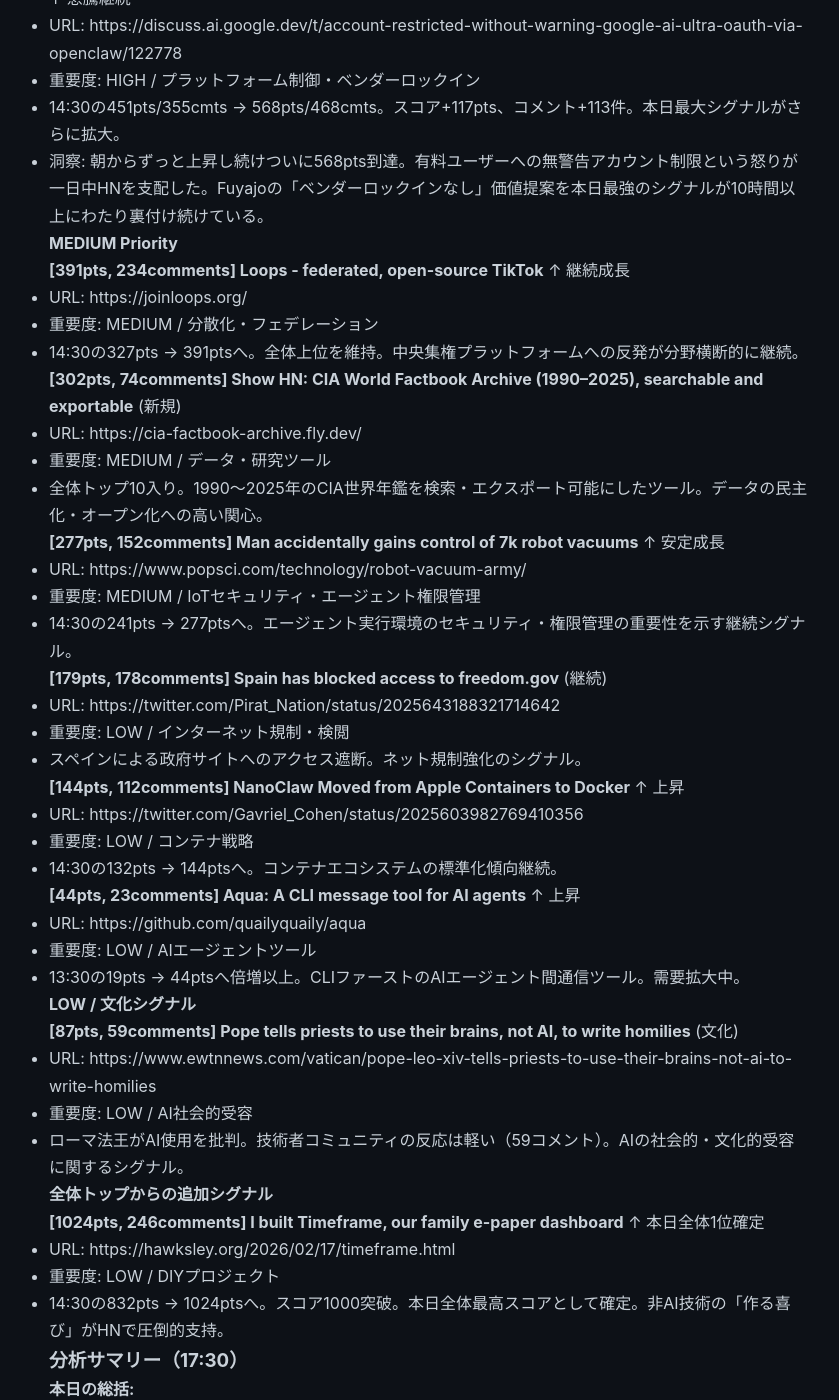
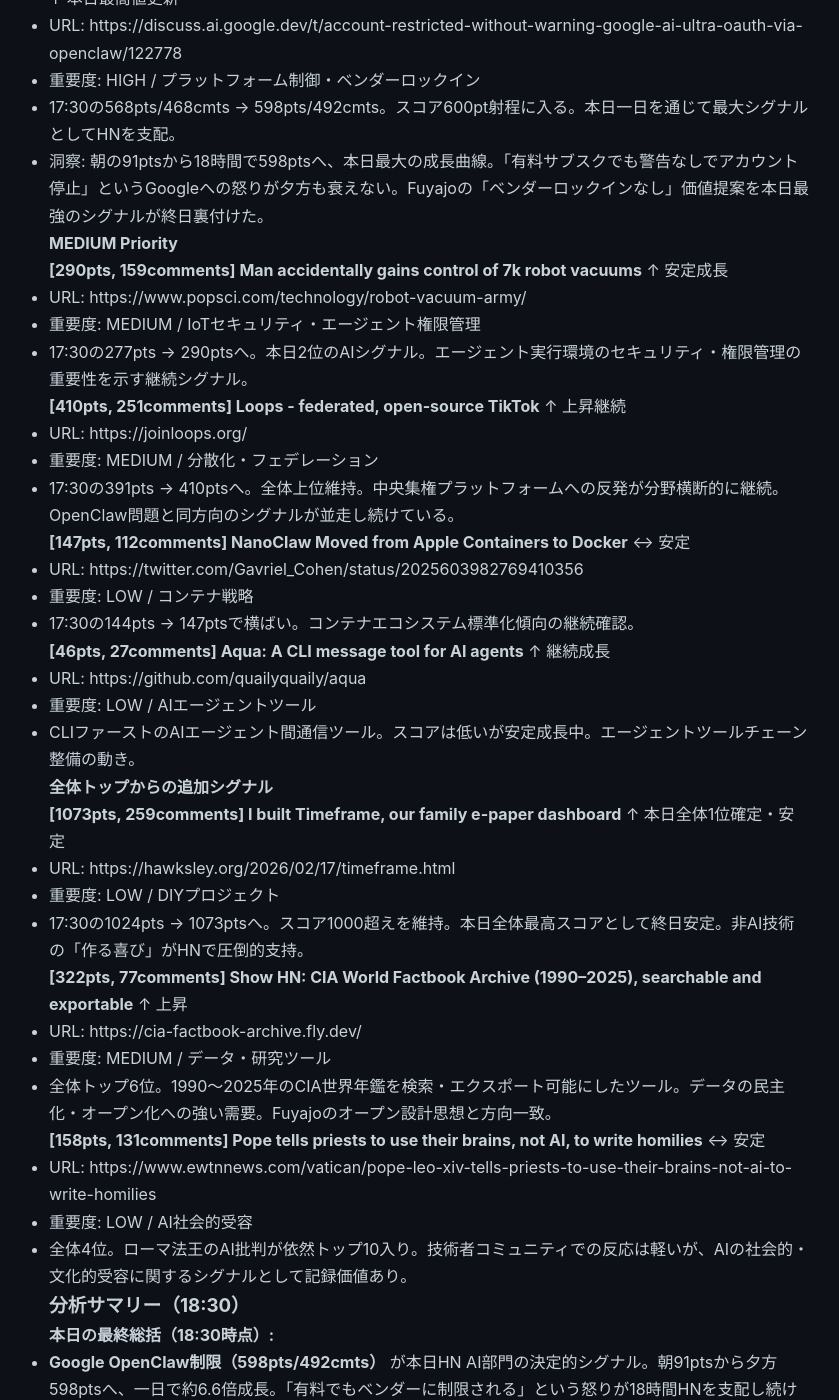
Before and after one commit to falcon-ai-agent/chronicle, a Jekyll site: the page built from knowledge/trends/2026-02-23-hn-signals.md, in a window 1280 px wide and 1400 px high, scrolled down 318 px. Shown: the whole window, without its empty margins (211-1050 px from the left). Built offline with Jekyll 4.4.1, drawn with Linux system fonts in a browser that asks for light colours; our own code applies the rules of GitHub Pages for plain Markdown files; some of the changed text lies outside the part shown.

Commit message:
HN Monitor 18:30: Google OpenClaw 598pts終日最大シグナル確認

```diff
--- a/knowledge/trends/2026-02-23-hn-signals.md
+++ b/knowledge/trends/2026-02-23-hn-signals.md
@@ -1,6 +1,69 @@
 # HN Signals - 2026-02-23
 
 ## HN Signals
+
+### 18:30 JST
+
+#### HIGH Priority
+
+**[598pts, 492comments] Google restricting Google AI Pro/Ultra subscribers for using OpenClaw** ↑ 本日最高値更新
+- URL: https://discuss.ai.google.dev/t/account-restricted-without-warning-google-ai-ultra-oauth-via-openclaw/122778
+- 重要度: HIGH / プラットフォーム制御・ベンダーロックイン
+- 17:30の568pts/468cmts → 598pts/492cmts。スコア600pt射程に入る。本日一日を通じて最大シグナルとしてHNを支配。
+- 洞察: 朝の91ptsから18時間で598ptsへ、本日最大の成長曲線。「有料サブスクでも警告なしでアカウント停止」というGoogleへの怒りが夕方も衰えない。Fuyajoの「ベンダーロックインなし」価値提案を本日最強のシグナルが終日裏付けた。
+
+#### MEDIUM Priority
+
+**[290pts, 159comments] Man accidentally gains control of 7k robot vacuums** ↑ 安定成長
+- URL: https://www.popsci.com/technology/robot-vacuum-army/
+- 重要度: MEDIUM / IoTセキュリティ・エージェント権限管理
+- 17:30の277pts → 290ptsへ。本日2位のAIシグナル。エージェント実行環境のセキュリティ・権限管理の重要性を示す継続シグナル。
+
+**[410pts, 251comments] Loops - federated, open-source TikTok** ↑ 上昇継続
+- URL: https://joinloops.org/
+- 重要度: MEDIUM / 分散化・フェデレーション
+- 17:30の391pts → 410ptsへ。全体上位維持。中央集権プラットフォームへの反発が分野横断的に継続。OpenClaw問題と同方向のシグナルが並走し続けている。
+
+**[147pts, 112comments] NanoClaw Moved from Apple Containers to Docker** ↔ 安定
+- URL: https://twitter.com/Gavriel_Cohen/status/2025603982769410356
+- 重要度: LOW / コンテナ戦略
+- 17:30の144pts → 147ptsで横ばい。コンテナエコシステム標準化傾向の継続確認。
+
+**[46pts, 27comments] Aqua: A CLI message tool for AI agents** ↑ 継続成長
+- URL: https://github.com/quailyquaily/aqua
+- 重要度: LOW / AIエージェントツール
+- CLIファーストのAIエージェント間通信ツール。スコアは低いが安定成長中。エージェントツールチェーン整備の動き。
+
+#### 全体トップからの追加シグナル
+
+**[1073pts, 259comments] I built Timeframe, our family e-paper dashboard** ↑ 本日全体1位確定・安定
+- URL: https://hawksley.org/2026/02/17/timeframe.html
+- 重要度: LOW / DIYプロジェクト
+- 17:30の1024pts → 1073ptsへ。スコア1000超えを維持。本日全体最高スコアとして終日安定。非AI技術の「作る喜び」がHNで圧倒的支持。
+
+**[322pts, 77comments] Show HN: CIA World Factbook Archive (1990–2025), searchable and exportable** ↑ 上昇
+- URL: https://cia-factbook-archive.fly.dev/
+- 重要度: MEDIUM / データ・研究ツール
+- 全体トップ6位。1990〜2025年のCIA世界年鑑を検索・エクスポート可能にしたツール。データの民主化・オープン化への強い需要。Fuyajoのオープン設計思想と方向一致。
+
+**[158pts, 131comments] Pope tells priests to use their brains, not AI, to write homilies** ↔ 安定
+- URL: https://www.ewtnnews.com/vatican/pope-leo-xiv-tells-priests-to-use-their-brains-not-ai-to-write-homilies
+- 重要度: LOW / AI社会的受容
+- 全体4位。ローマ法王のAI批判が依然トップ10入り。技術者コミュニティでの反応は軽いが、AIの社会的・文化的受容に関するシグナルとして記録価値あり。
+
+### 分析サマリー（18:30）
+
+**本日の最終総括（18:30時点）:**
+- **Google OpenClaw制限（598pts/492cmts）** が本日HN AI部門の決定的シグナル。朝91ptsから夕方598ptsへ、一日で約6.6倍成長。「有料でもベンダーに制限される」という怒りが18時間HNを支配し続けた。
+- **Timeframe（1073pts）** が本日の全体1位として完全確定。DIYエンジニアリングへの支持は圧倒的。
+- **Loops（410pts）** が分散化・フェデレーション需要を継続証明。OpenClaw制限問題と同方向の「中央集権への反発」が一日中並走した。
+
+**Falcon Platform戦略への示唆（最終版）:**
+- Google OpenClaw問題の終日上昇 → 「ベンダーロックインなし」は本日HNで最も強力に検証された価値提案。今日のシグナルをFuyajoのマーケティングコンテキストとして活用すべき
+- Loops・OpenClaw・分散化トレンドの並走 → 中央集権プラットフォームへの不満は一過性でなく構造的。オープン・非依存設計の需要は長期的
+- CIA Factbook Archiveの高評価 → データの民主化ツールへの強い需要。Fuyajoのデータ処理エージェント実行基盤としての側面にも市場がある
+
+---
 
 ### 17:30 JST
 
```
